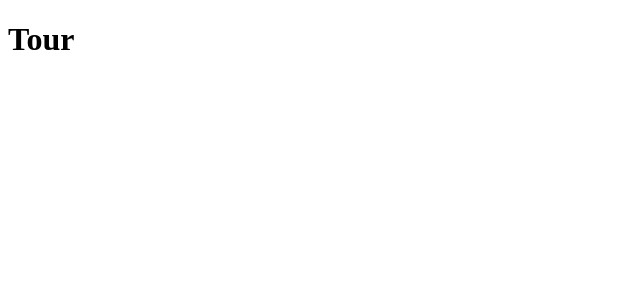
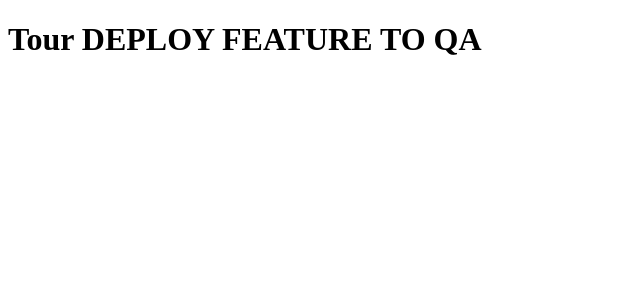
Before and after one commit to Steven-J-Alves/tour-react-app, a JavaScript app: page / in a window 1280 px wide. Shown: the top 300 px of the page, without its empty margins (0-640 px from the left). Built offline with nearby package versions, Linux system fonts and the light colour scheme; the HTML template or start-up script is replaced by a standard one.

Commit message:
TEST actions qa

```diff
--- a/src/App.js
+++ b/src/App.js
@@ -3,7 +3,7 @@ function App() {
   return (
     <div className="App">
       <header className="App-header">
-      <h1>Tour</h1>
+      <h1>Tour DEPLOY FEATURE TO QA</h1>
       </header>
     </div>
   );
```
